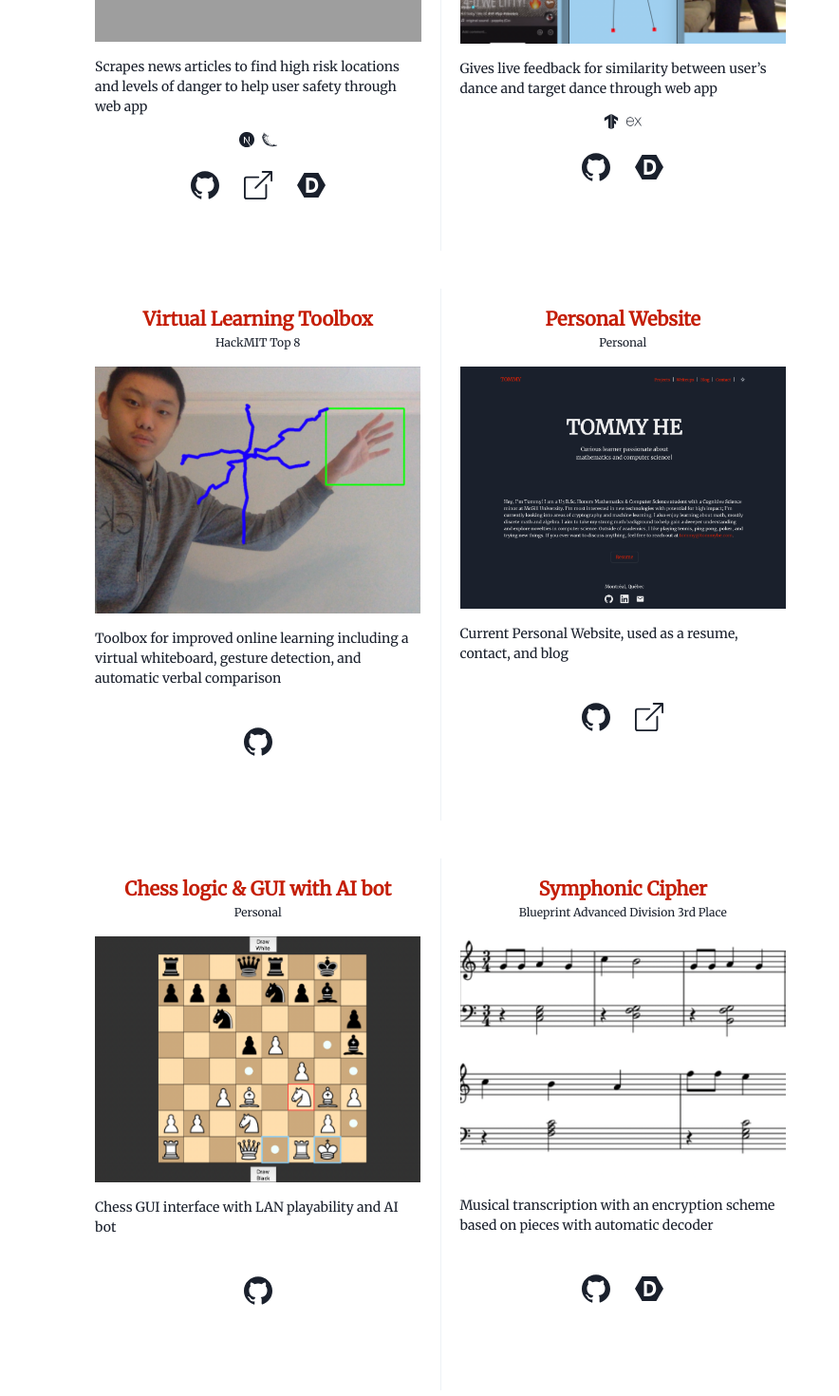
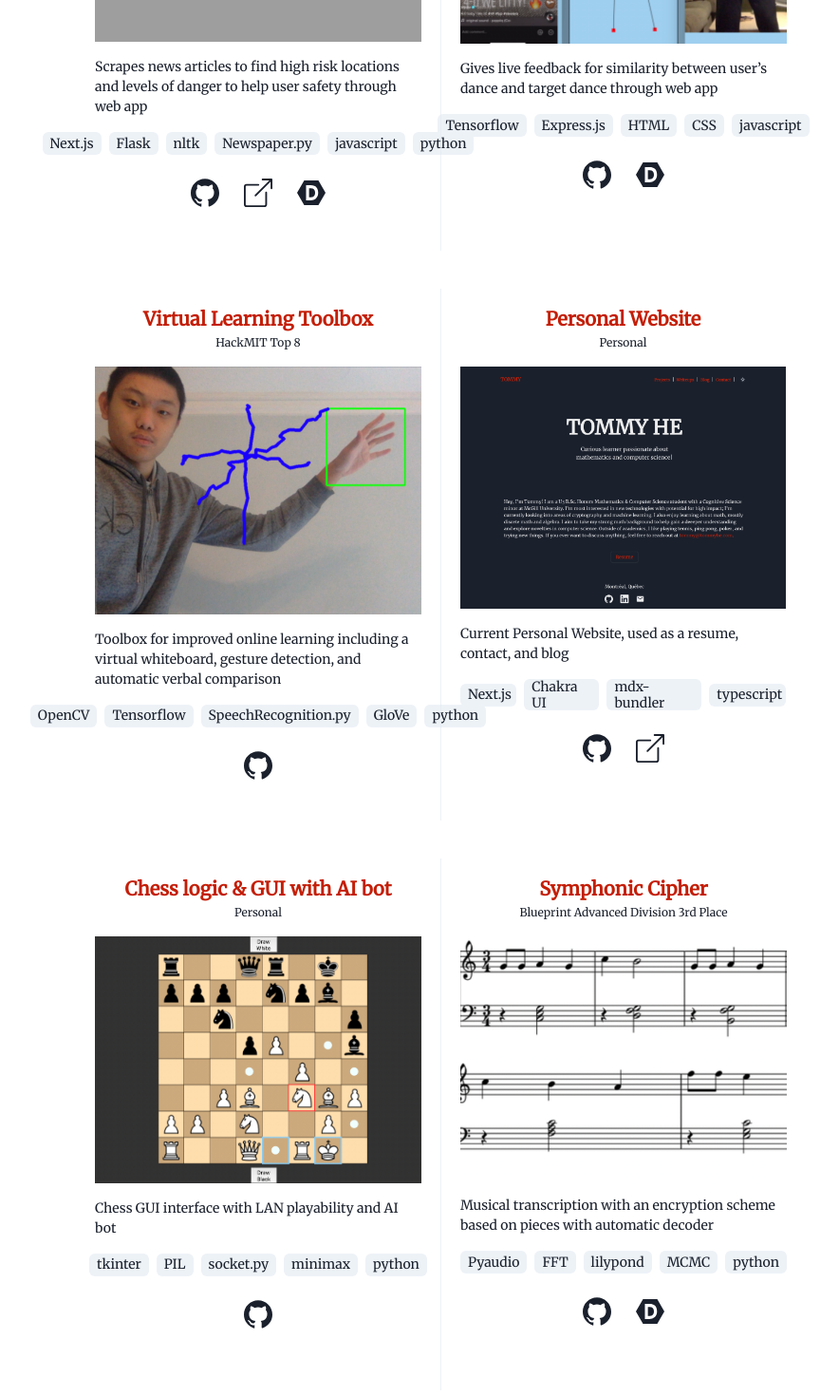
Before and after one commit to tommyhe6/personal-website, a Next.js app: page /projects in a window 1280 px wide. Shown: the part 440-1910 px from the top of the page at 95% size, without its empty margins (176-1060 px from the left). Built offline with nearby package versions, Linux system fonts and the light colour scheme; grey boxes are pictures that could not be loaded.

Commit message:
added tags for tech stack

```diff
--- a/components/Project.tsx
+++ b/components/Project.tsx
@@ -1,5 +1,5 @@
 import NextImage from "next/image";
-import { Heading, Box, VStack, Text, Icon, HStack, Image, chakra } from "@chakra-ui/react";
+import { Heading, Box, VStack, Text, Icon, HStack, Image, Tag, chakra } from "@chakra-ui/react";
 
 type Props = {
     title: string,
@@ -7,13 +7,13 @@ type Props = {
     desc: string,
     time: string,
     img?: string,
-    techIcons?: JSX.Element[],
+    techStack?: string[],
     demos?: JSX.Element[],
 };
 
-const Project: (props: Props) => JSX.Element = ({ title, context, desc, time, img="", techIcons=[], demos=[] }) => {
+const Project: (props: Props) => JSX.Element = ({ title, context, desc, time, img="", techStack=[], demos=[] }) => {
     const MyImage = chakra(Image, {
-        shouldForwardProps: (prop) => ["width", "height", "src", "alt"].include(prop)
+        shouldForwardProps: (prop: string) => ["width", "height", "src", "alt"].includes(prop)
     });
 
     return (
@@ -27,15 +27,12 @@ const Project: (props: Props) => JSX.Element = ({ title, context, desc, time, im
                 </Text>
             </VStack>
             <MyImage src={img} alt={title} size="sm" />
-            {/* <NextImage src={img} layout="fill"> */}
-            {/* <Image alt={title} src={img} boxSize="sm"/> */}
-            {/* </NextImage> */}
             <Text as="p" fontSize="sm">
                 {desc}
             </Text>
             <HStack>
-                {techIcons.map(
-                    (icon) => (icon)
+                {techStack.map(
+                    (tech, index) => <Tag key={index}>{tech}</Tag>
                 )}
             </HStack>
             <HStack>
--- a/pages/projects.tsx
+++ b/pages/projects.tsx
@@ -5,18 +5,20 @@ import { Heading, VStack, HStack, Flex, Divider } from "@chakra-ui/react";
 import { SiNextdotjs, SiFlask, SiExpress, SiTensorflow, SiDevpost, SiGithub  } from "react-icons/si";
 import { BsBoxArrowUpRight } from "react-icons/bs";
 
+type Project = {
+    id: string,
+    value: JSX.Element,
+}
+
 const projects: NextPage = () => {
-    const projects: JSX.Element[] = [
+    const projects: Project[] = [
         { id : "ThreatMap", value : <Project
             title="ThreatMap"
             context="Hacktech top 3 ML hack"
             desc="Scrapes news articles to find high risk locations and levels of danger to help user safety through web app"
             time="May 2022"
             img="/projects/ThreatMap.png"
-            techIcons={[
-                <SiNextdotjs key={0} />,
-                <SiFlask key={1} />,
-            ]}
+            techStack={["Next.js", "Flask", "nltk", "Newspaper.py", "javascript", "python"]}
             demos={[
                 <NavItemIcon key={0} label="github" icon={<SiGithub />} url="https://github.com/jezheng20/ThreatMap" />,
                 <NavItemIcon key={1} label="demo" icon={<BsBoxArrowUpRight />} url="" />,
@@ -29,10 +31,8 @@ const projects: NextPage = () => {
             desc="Gives live feedback for similarity between user’s dance and target dance through web app"
             time="Jan. 2021"
             img="/projects/TikTok.png"
-            techIcons={[
-                <SiTensorflow key={0} />,
-                <SiExpress key={1} />,
-            ]} demos={[
+            techStack={["Tensorflow", "Express.js", "HTML", "CSS", "javascript"]}
+            demos={[
                 <NavItemIcon key={0} label="github" icon={<SiGithub />} url="https://github.com/nkkoran/TikTokDanceTrainer" />,
                 <NavItemIcon key={1} label="devpost" icon={<SiDevpost />} url="https://devpost.com/software/tiktok-dance-trainer" />,
             ]} />
@@ -43,6 +43,7 @@ const projects: NextPage = () => {
             desc="Toolbox for improved online learning including a virtual whiteboard, gesture detection, and automatic verbal comparison"
             time="Sept. 2020"
             img="/projects/Virtual.png"
+            techStack={["OpenCV", "Tensorflow", "SpeechRecognition.py", "GloVe", "python"]}
             demos={[
                 <NavItemIcon key={0} label="github" icon={<SiGithub />} url="https://github.com/SooshiCircle/virtualclasstools" />,
             ]}/>
@@ -53,6 +54,7 @@ const projects: NextPage = () => {
             desc="Current Personal Website, used as a resume, contact, and blog"
             time="Aug. 2022"
             img="/projects/Personal.png"
+            techStack={["Next.js", "Chakra UI", "mdx-bundler", "typescript"]}
             demos={[
                 <NavItemIcon key={0} label="github" icon={<SiGithub />} url="https://github.com/THe142857/personal-website" />,
                 <NavItemIcon key={1} label="demo" icon={<BsBoxArrowUpRight />} url="/" />,
@@ -65,6 +67,7 @@ const projects: NextPage = () => {
             desc="Chess GUI interface with LAN playability and AI bot"
             time="2019"
             img="/projects/Chess.png"
+            techStack={["tkinter", "PIL", "socket.py", "minimax", "python"]}
             demos={[
                 <NavItemIcon key={0} label="github" icon={<SiGithub />} url="https://github.com/THe142857/Chess" />,
             ]}/>
@@ -73,6 +76,7 @@ const projects: NextPage = () => {
             context="Blueprint Advanced Division 3rd Place"
             desc="Musical transcription with an encryption scheme based on pieces with automatic decoder"
             time="Feb. 2020" img="/projects/Musical.png"
+            techStack={["Pyaudio", "FFT", "lilypond", "MCMC", "python"]}
             demos={[
                 <NavItemIcon key={0} label="github" icon={<SiGithub />} url="https://github.com/meganfrisella/blueprint2020" />,
                 <NavItemIcon key={1} label="devpost" icon={<SiDevpost />} url= "https://devpost.com/software/music-transcription-encryption-and-decryption"/>,
@@ -84,16 +88,22 @@ const projects: NextPage = () => {
             desc="Web app that allows users to chat in private room with live code sharing and compilation"
             time="2021"
             img="/projects/Compile.png"
+            techStack={["Express.js", "Socket.IO", "docker", "HTML", "CSS", "javascript"]}
             demos={[
                 <NavItemIcon key={0} label="github" icon={<SiGithub />} url="https://github.com/THe142857/Chatting-while-Compiling" />,
             ]}/>
         },
     ];
 
-    const projectsTranform = projects.reduce(
-        (ret, cur, i) =>
-            (i % 2 == 0 ? ret.push([cur]) : ret[ret.length - 1].push(cur)) && ret
-        , []);
+    const projectsTranform = projects.reduce<Project[][]>(
+        (ret: Project[][], cur: Project, i: number) => {
+            if (i % 2 == 0) {
+                ret.push([cur])
+            } else {
+                ret[ret.length - 1].push(cur);
+            }
+            return ret;
+        }, []);
 
     return (
         <VStack spacing="5vh">
@@ -101,11 +111,11 @@ const projects: NextPage = () => {
                 Selected Projects
             </Heading>
             {projectsTranform.map(([i1, i2]) =>
-            <Flex key = {`${i1.id} ${i2 ? i2.id : ""}`} w="60vw" direction="row" justifyContent="space-between">
-                {i1.value}
-                {i2 ? <Divider orientation="vertical"/> : ""}
-                {i2 ? i2.value : ""}
-            </Flex>
+                <Flex key = {`${i1.id} ${i2 ? i2.id : ""}`} w="60vw" direction="row" justifyContent="space-between">
+                    {i1.value}
+                    {i2 ? <Divider orientation="vertical"/> : ""}
+                    {i2 ? i2.value : ""}
+                </Flex>
             )}
         </VStack>
     );
```
